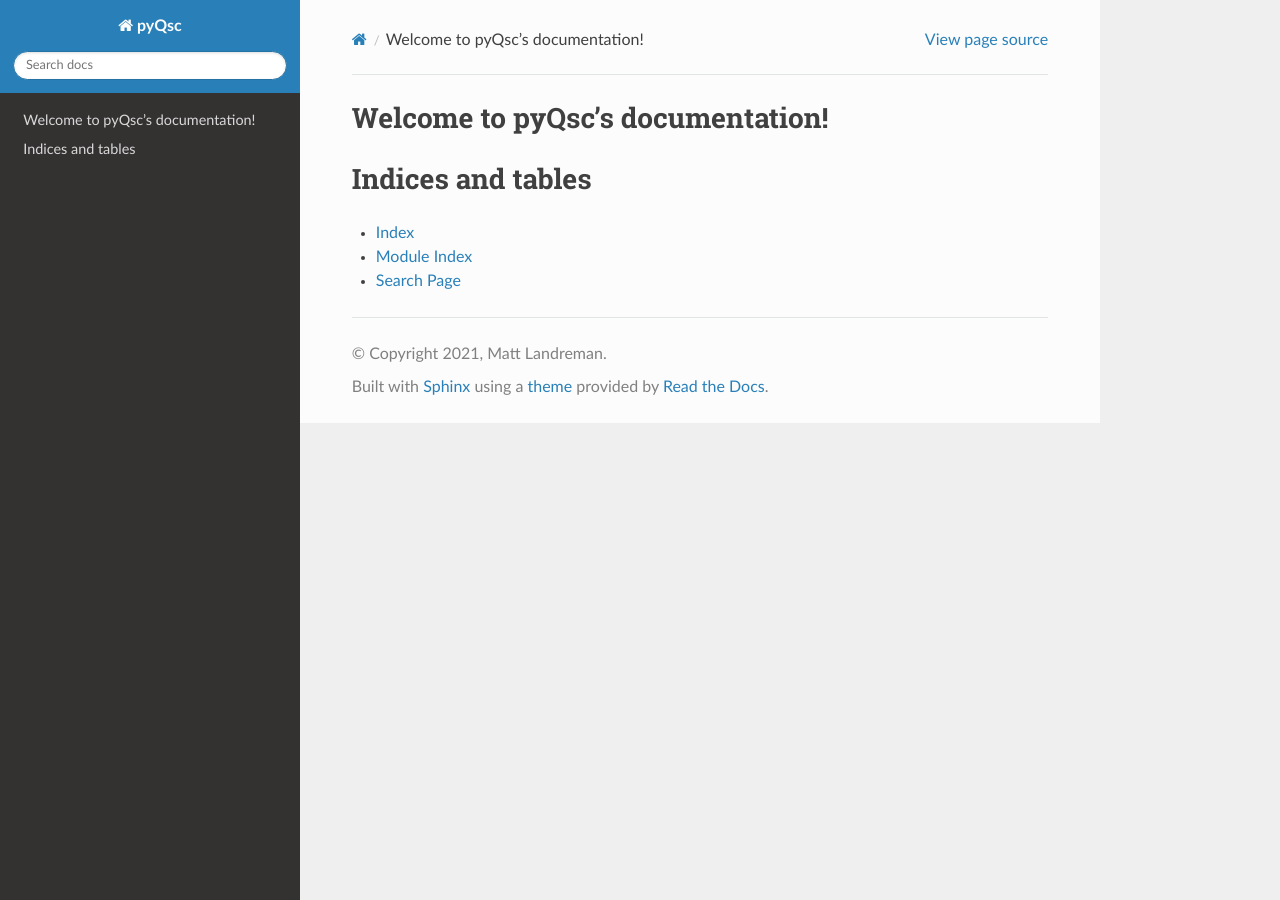
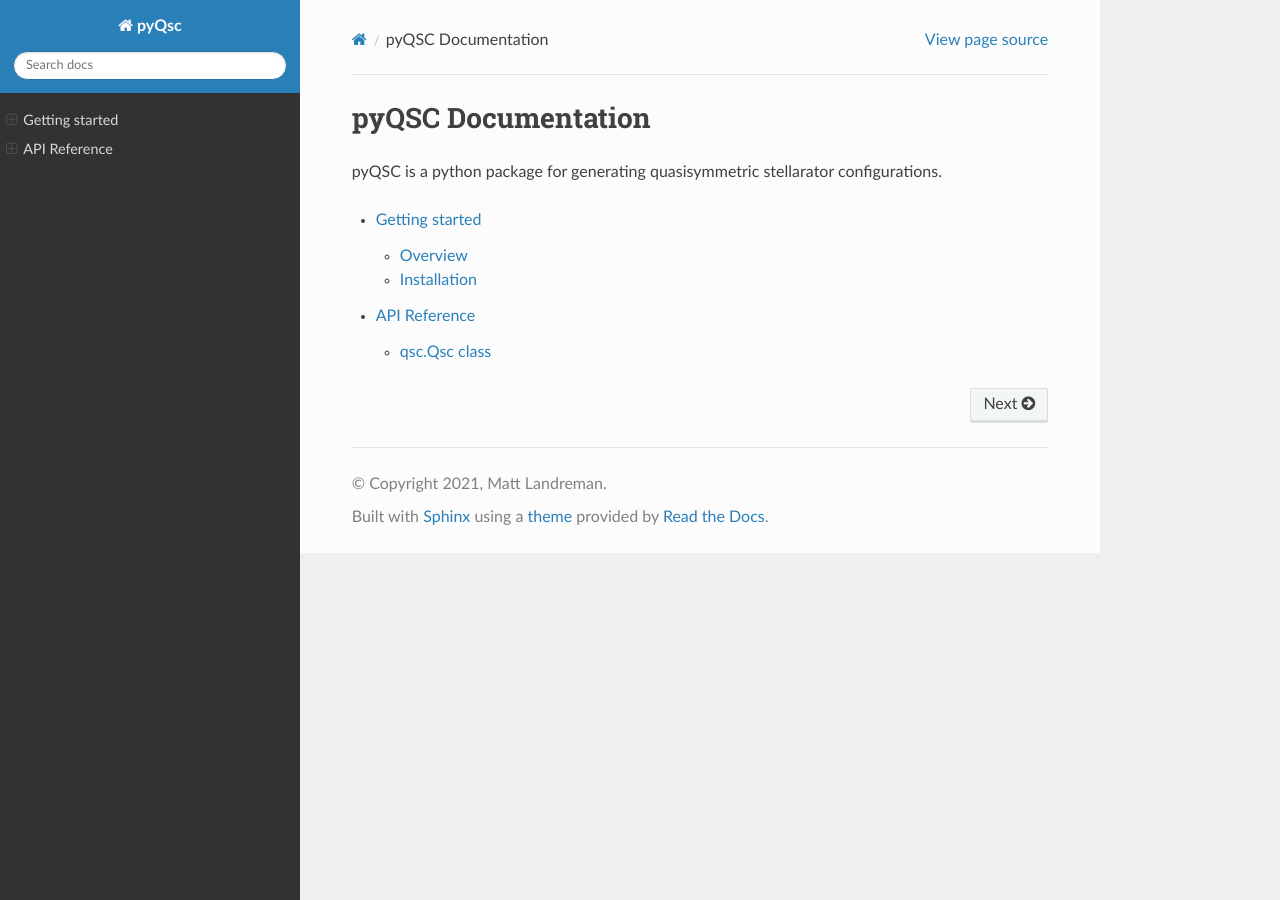
Before and after one commit to landreman/pyQSC, a Sphinx documentation site: the page built from docs/source/index.rst, in a window 1280 px wide. Built offline with Sphinx 7.4.7 and the Read the Docs theme 2.0.0, drawn with Linux system fonts in a browser that asks for light colours.

Commit message:
Working on docs

```diff
--- /dev/null
+++ b/docs/source/api.rst
@@ -0,0 +1,10 @@
+API Reference
+=============
+
+qsc.Qsc class
+-------------
+
+.. autoclass:: qsc.Qsc
+   :members:
+   :undoc-members:
+   :show-inheritance:
--- a/docs/source/conf.py
+++ b/docs/source/conf.py
@@ -10,9 +10,9 @@
 # add these directories to sys.path here. If the directory is relative to the
 # documentation root, use os.path.abspath to make it absolute, like shown here.
 #
-# import os
-# import sys
-# sys.path.insert(0, os.path.abspath('.'))
+import os
+import sys
+sys.path.insert(0, os.path.abspath('../../'))
 
 
 # -- Project information -----------------------------------------------------
@@ -33,6 +33,7 @@
 extensions = [
               'sphinx_rtd_theme',
               'sphinx.ext.autodoc',
+              'sphinx.ext.mathjax',
               'sphinx.ext.napoleon',
 ]
 
@@ -57,6 +58,13 @@
 # so a file named "default.css" will overwrite the builtin "default.css".
 html_static_path = ['_static']
 
+# For configuration options of the Read The Docs theme, see
+# https://sphinx-rtd-theme.readthedocs.io/en/latest/configuring.html
+
+html_theme_options = {
+    'collapse_navigation': False
+    }
+
 # -- Napolean extension configuration ----------------------------------------
 
 napoleon_google_docstring = True
--- a/docs/source/index.rst
+++ b/docs/source/index.rst
@@ -1,20 +1,11 @@
-.. pyQsc documentation master file, created by
-   sphinx-quickstart on Sun Jan 17 15:56:16 2021.
-   You can adapt this file completely to your liking, but it should at least
-   contain the root `toctree` directive.
+===================
+pyQSC Documentation
+===================
 
-Welcome to pyQsc's documentation!
-=================================
+pyQSC is a python package for generating quasisymmetric stellarator configurations.
 
 .. toctree::
-   :maxdepth: 2
-   :caption: Contents:
+   :maxdepth: 3
 
-
-
-Indices and tables
-==================
-
-* :ref:`genindex`
-* :ref:`modindex`
-* :ref:`search`
+   getting_started
+   api
```
Also changed, not shown: README.md (+2 -0 lines), docs/source/getting_started.rst (added, +35 -0 lines), 1 other file.
